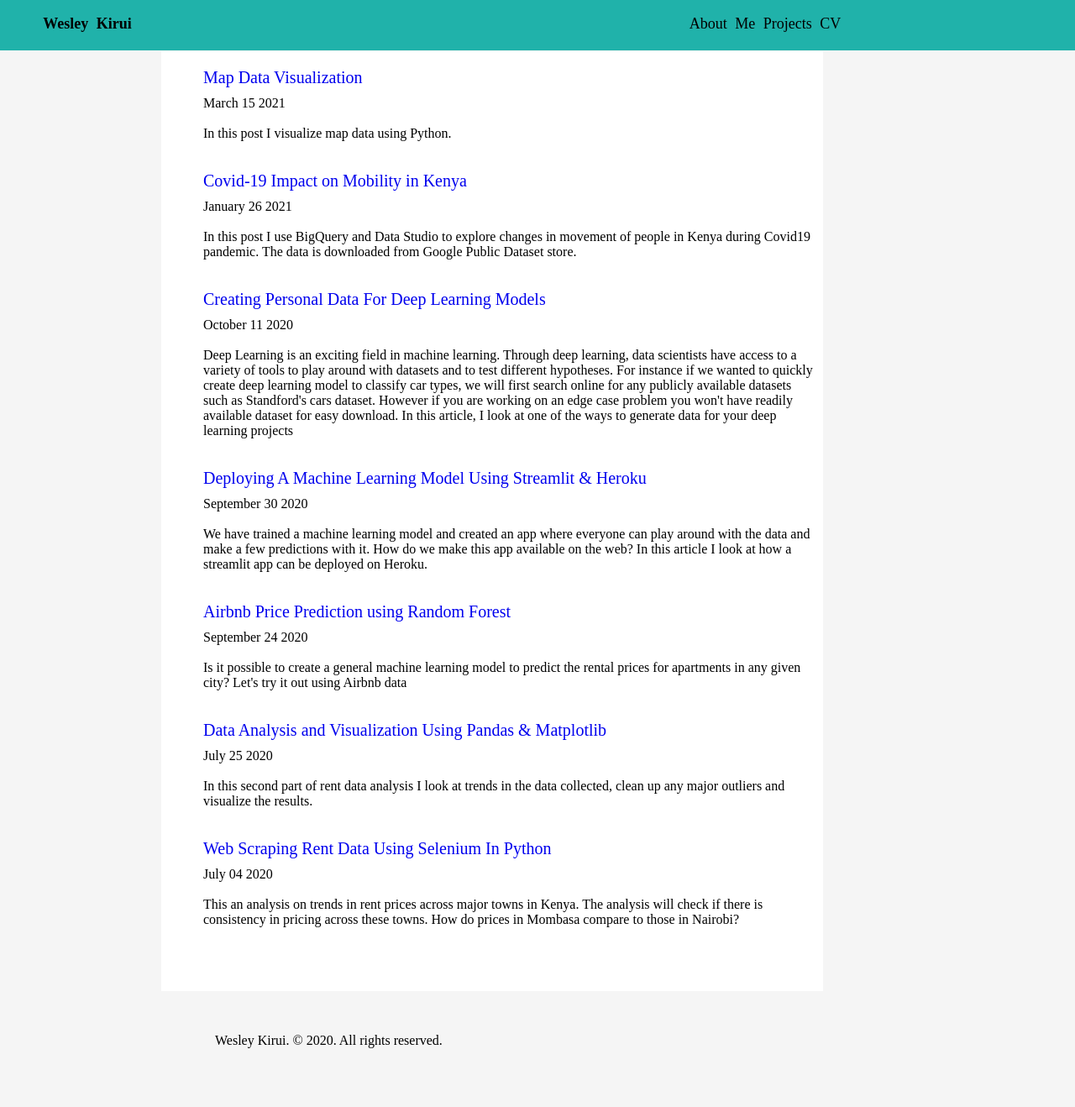
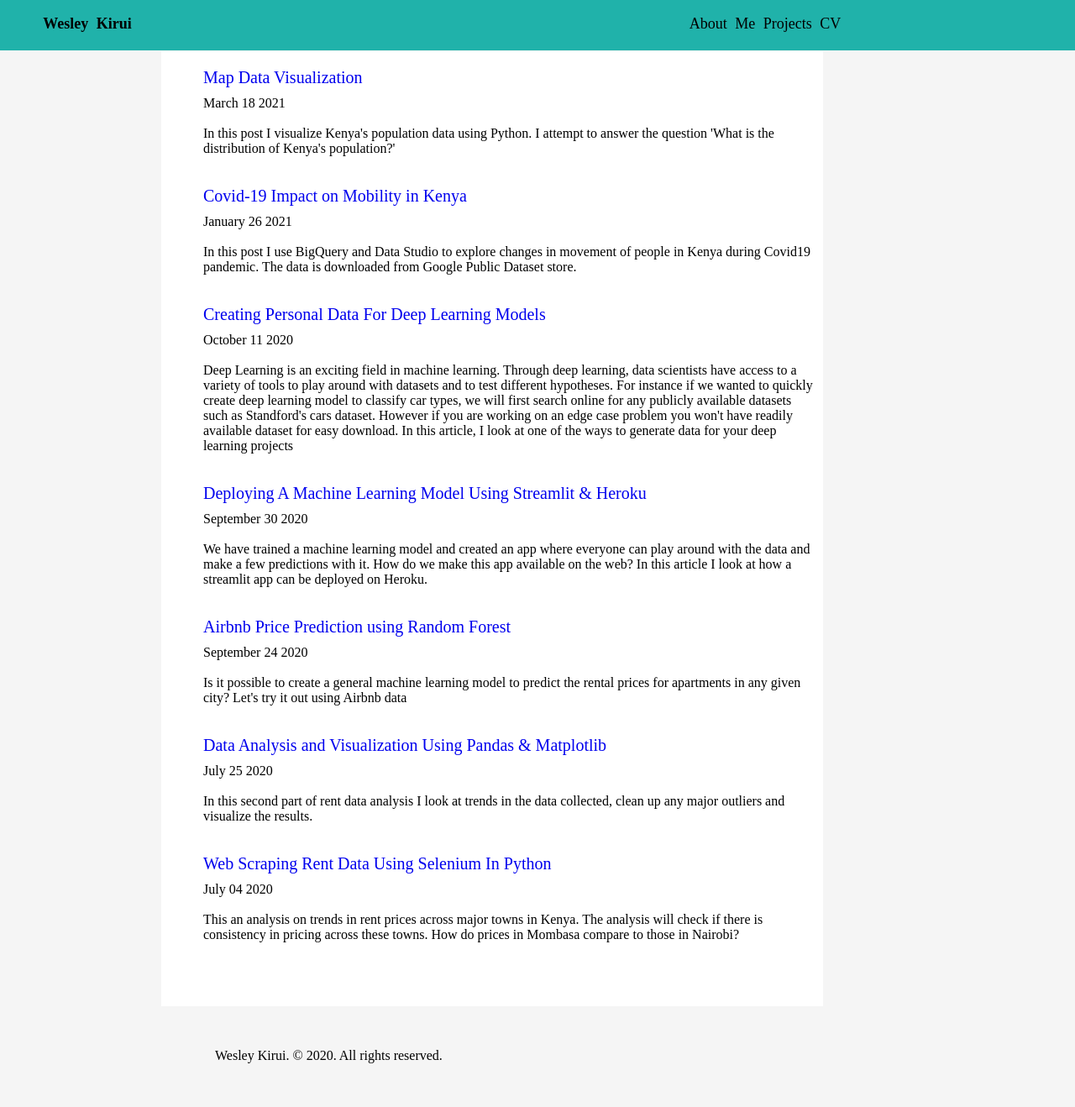
Before and after one commit to wkirui/wkirui.github.io, a Jekyll site: the page built from index.html, in a window 1280 px wide. Shown: the whole page at 84% size. Built offline with Jekyll 4.4.1, drawn with Linux system fonts in a browser that asks for light colours; nearby versions of some CDN libraries; some of the changed lines change nothing that is shown.

Commit message:
analysis update

````diff
--- a/_posts/2021-03-15-Map Data Visualization.md
+++ b/_posts/2021-03-15-Map Data Visualization.md
@@ -1,16 +1,16 @@
 ---
 layout : default
 title : 'Map Data Visualization'
-date : '2021-03-15 22:00:00 +0300'
+date : '2021-03-18 22:00:00 +0300'
 categories: posts
-excerpt: In this post I visualize map data using Python.
+excerpt: In this post I visualize Kenya's population data using Python. I attempt to answer the question 'What is the distribution of Kenya's population?'
 ---
-### What is the distribution of Kenya's population?
+#### What is the distribution of Kenya's population?
 
-#### Introduction
-In this analysis, I use Kenya's 2019 data to map the distribution of household sizes and population density in Python. The data is published at [Kenya National Bureau of Statistics website.](https://www.knbs.or.ke/?page_id=3142)
+### Introduction
+In this analysis, I use Kenya's 2019 census data to visualize the distribution of household sizes and population density in Python. The data is published at the [Kenya National Bureau of Statistics' website.](https://www.knbs.or.ke/?page_id=3142)
 
-#### Data Extraction
+### Data Extraction
 The data is shared as a pdf report and we need apply data mining techniques in order to use it. After careful searching I settled for [tika package](https://pypi.org/project/tika/) to parse the document. Tika preserves the file structure when we parse it.
 ```python
 file_name = 'VOLUME 1 KPHC 2019.pdf'
@@ -58,11 +58,11 @@
 ![](/assets/img/ke_counties_map.png)
 </span>
 
-#### Data analysis
+### Data analysis
 
-##### 1. Data overview
+#### 1. Data overview
 
-The first step of our analysis is to understand how the data is distributed. To do this, we use **describe** function in pandas to generate summary statistics. The table below shows **count, mean, standard deviation, quartile range, min,max, kurtosis and skewness** values for our dataset.
+The first step of our analysis is to understand how the data is distributed. To do this, we use **describe** function in pandas to generate summary statistics. The table below shows **count**, **mean**, **standard deviation**, **percentile**, **min**, **max**, **kurtosis** and **skewness** values for our dataset.
 
 ![](/assets/img/census_data_summary.png)
 - the least populated county has 143920 people while the most populated county has 4397073 people
@@ -70,7 +70,7 @@
 - the largest county (Marsabit) covers 12% of Kenya's total land area (580,367 sqkm)
 - the smallest county (Mombasa) covers 0.04% of Kenya's total land area
 
-##### 2. Population
+#### 2. Population
 
 The graphs below show the population and population density distribution
 
@@ -83,31 +83,48 @@
 
 We can visualize this distribution on a map to get a better idea of how the population is distributed across Kenya.
 As shown in the population density map below:
-- the northern and the eastern parts of Kenya are sparsely populated. Pastoralism is the main economic activity in these regions. These counties include Mandera, Marsabit, Turkana, Isiolo and Samburu
+- the northern and the eastern parts of Kenya are sparsely populated. Pastoralism is the main<br>economic activity in these regions. These counties include Mandera, Marsabit, Turkana,<br>Isiolo and Samburu
 - central and western parts of Kenya are densely populated
 
 ![](/assets/img/county_pop_map.png)
 ![](/assets/img/county_codes.png)
 
-The following graphs show counties with the highest and the lowest population sizes respectively.
+Here are counties with the highest and the lowest population sizes respectively.
 
 ![](/assets/img/most_populous_counties.png)|![](/assets/img/least_populous_counties.png)
 
-##### 3. Households
+#### 3. Households
 
-The following graphs shows total households and average household sizes across the counties
+Let's look at the distribution of total households and household sizes across counties. Do counties with the highest population sizes have bigger household sizes on average?
 
-- there is only one major outlier in the number of households (Nairobi)
-- the average household sizes are skewed to the left with majority at the mean
+From the data we can observe that:
+- there is only one major outlier in the total number of households (Nairobi)
+- the household sizes are skewed to the left with majority located around the mean
 
 ![](/assets/img/county_households.png)|![](/assets/img/county_avg_household_size.png)
 
-The following graphs shows distribution of households in counties
+Below we can see that the average household size increase as you move from the central to the northern regions. Despite being sparsely populated, pastoralist counties have bigger households than counties in central and western regions.
+The central region have the lowest household sizes in the country.
 
 ![](/assets/img/county_household_size.png)
 ![](/assets/img/county_codes.png)
 
-##### 4 Households Size & Population Density Interraction
+#### 4. Household Sizes & Population Density Interraction
+We also look at the correlations between variables in our dataset. For instance is there any relationship between land area and population size?
+The table below shows correlation statistics for land area, population, population density, households and household size
+
+![](/assets/img/county_data_correlations.png)
+
+We observe that:
+- there is a strong positive correlation between the total population and the number of households. This is expected since high population means more people living in that region
+- household size have a negative relationship with the total number of households. High number of households are located in densely populated areas which are located in urban areas and historically urban areas have small households
+- there is a positive correlation between land area and average household sizes. This can be explained by sparsely populated counties in the northern parts of Kenya that cover larger areas compared to the densely populated counties in central and western kenya
+- population density and average household size have a negative relationship. This is influenced by the concentration of more people in the urban centers where in general household sizes are smaller.
+
+In the following map we classify population density and household sizes into groups. First we split population density and household sizes into four categories **low, medium, high** and **very high**. We then create qualitative pairs for all the counties.
+Northern counties have low population density and very high household sizes.
+
+Central counties are further classified into smaller groups where high population density and low to medium household sizes are the most common combinations.
 
 ![](/assets/img/county_density_hhsize_interraction.png)
 ![](/assets/img/county_codes.png)
````
